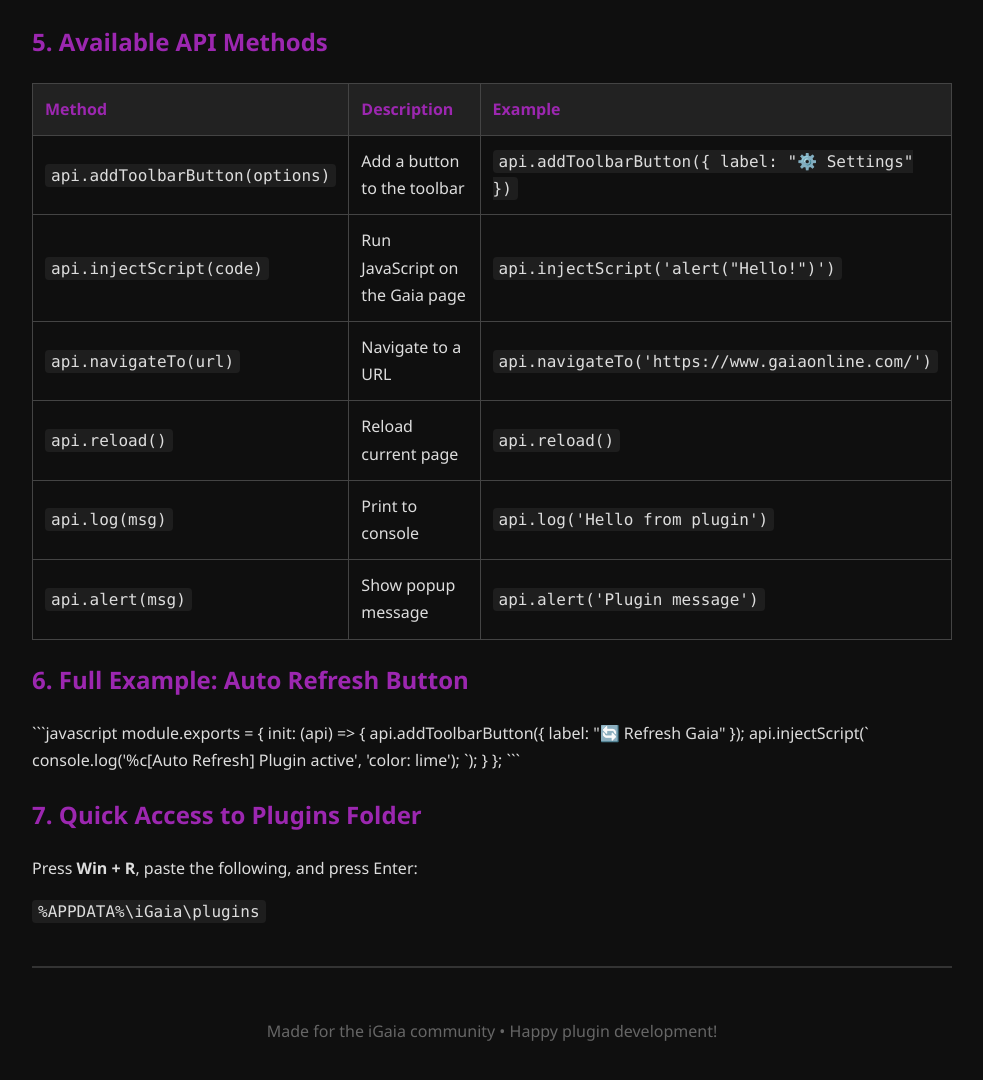
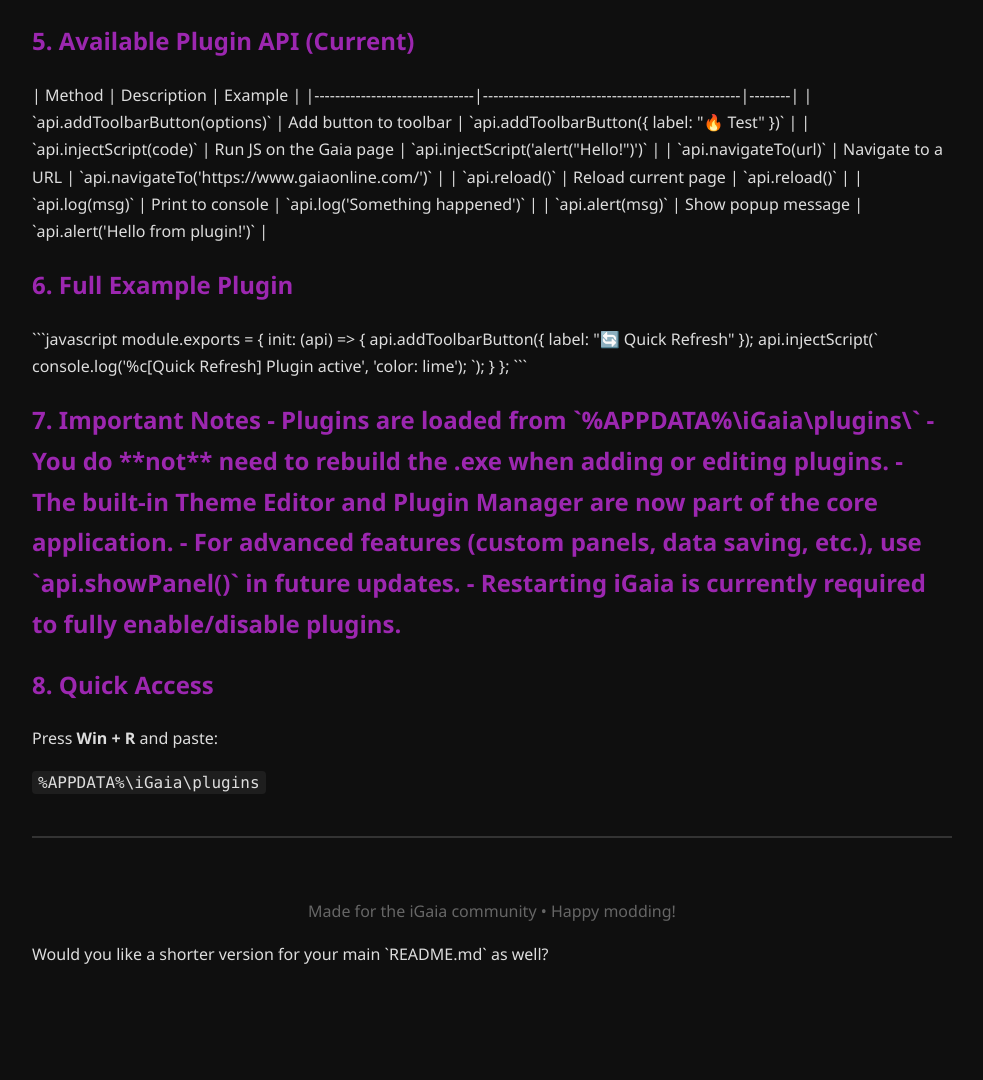
Before and after one commit to IlluminatiWX/iGaia, a plain HTML site: page plugin-guide.html in a window 1280 px wide. Shown: the part 1102-2182 px from the top of the page, without its empty margins (148-1131 px from the left). After the commit the page ends 2140 px from the top, so only its background shows below. Drawn offline with Linux system fonts and the light colour scheme.

Commit message:
Update plugin-guide.html

````diff
--- a/plugin-guide.html
+++ b/plugin-guide.html
@@ -10,7 +10,7 @@
       line-height: 1.7;
       max-width: 920px;
       margin: 40px auto;
-      padding: 20px;
+      padding: 30px;
       background: #0f0f0f;
       color: #ddd;
     }
@@ -19,7 +19,7 @@
     }
     h1 {
       border-bottom: 3px solid #9c27b0;
-      padding-bottom: 12px;
+      padding-bottom: 15px;
     }
     pre {
       background: #1e1e1e;
@@ -39,7 +39,7 @@
       background: #3d2a00;
       border-left: 6px solid #ff9800;
       padding: 16px;
-      margin: 20px 0;
+      margin: 25px 0;
       border-radius: 4px;
     }
     table {
@@ -63,28 +63,28 @@
     footer {
       text-align: center;
       color: #666;
-      margin-top: 50px;
+      margin-top: 60px;
     }
   </style>
 </head>
 <body>
 
   <h1>iGaia Plugin Development Guide</h1>
-  <p><strong>Version 1.0</strong> — For iGaia Native Flash Client</p>
+  <p><strong>Version 1.1</strong> — Updated for built-in Theme Editor + Plugin Manager</p>
 
   <div class="warning">
-    <strong>⚠️ Important:</strong> Plugins have full access to the renderer process.
-    Only install plugins from sources you trust.
+    <strong>⚠️ Security Note:</strong> Plugins run with full access to the renderer process.
+    Only install plugins from trusted sources.
   </div>
 
-  <h2>1. How to Install a Plugin</h2>
+  <h2>1. Installing Plugins</h2>
   <ol>
-    <li>Run iGaia at least once (it creates the necessary folders).</li>
+    <li>Run iGaia at least once to create the plugins folder.</li>
     <li>Open the plugins folder:<br>
       <code>%APPDATA%\iGaia\plugins\</code>
     </li>
-    <li>Create a new folder for your plugin (example: <code>my-awesome-plugin</code>).</li>
-    <li>Inside that folder, create two files:
+    <li>Create a new folder for your plugin (e.g. <code>my-cool-plugin</code>).</li>
+    <li>Inside that folder, add these two files:
       <ul>
         <li><code>manifest.json</code></li>
         <li><code>index.js</code></li>
@@ -95,20 +95,19 @@
 
   <h2>2. Plugin Folder Structure</h2>
   <pre>
-iGaia/
-└── plugins/
-    └── my-awesome-plugin/
-        ├── manifest.json
-        └── index.js
+%APPDATA%\iGaia\plugins\
+└── my-cool-plugin\
+    ├── manifest.json
+    └── index.js
   </pre>
 
-  <h2>3. manifest.json</h2>
+  <h2>3. manifest.json Example</h2>
 ```json
 {
-  "name": "My Awesome Plugin",
-  "description": "Adds cool features to iGaia",
+  "name": "My Cool Plugin",
+  "description": "Adds useful features to iGaia",
   "version": "1.0.0",
-  "author": "Your Username"
+  "author": "Your Name"
 }
 ```
 
@@ -116,51 +115,61 @@
 ```javascript
 module.exports = {
   init: (api, manifest) => {
-    console.log(`[${manifest.name}] Plugin loaded!`);
+    console.log(`[${manifest.name}] Plugin loaded successfully!`);
 
     // Add a button to the toolbar
     api.addToolbarButton({
-      label: "🚀 My Button"
+      label: "🚀 My Feature"
     });
   }
 };
 ```
 
-  <h2>5. Available API Methods</h2>
-  <table>
-    <tr><th>Method</th><th>Description</th><th>Example</th></tr>
-    <tr><td><code>api.addToolbarButton(options)</code></td><td>Add a button to the toolbar</td><td><code>api.addToolbarButton({ label: "⚙️ Settings" })</code></td></tr>
-    <tr><td><code>api.injectScript(code)</code></td><td>Run JavaScript on the Gaia page</td><td><code>api.injectScript('alert("Hello!")')</code></td></tr>
-    <tr><td><code>api.navigateTo(url)</code></td><td>Navigate to a URL</td><td><code>api.navigateTo('https://www.gaiaonline.com/')</code></td></tr>
-    <tr><td><code>api.reload()</code></td><td>Reload current page</td><td><code>api.reload()</code></td></tr>
-    <tr><td><code>api.log(msg)</code></td><td>Print to console</td><td><code>api.log('Hello from plugin')</code></td></tr>
-    <tr><td><code>api.alert(msg)</code></td><td>Show popup message</td><td><code>api.alert('Plugin message')</code></td></tr>
-  </table>
+  <h2>5. Available Plugin API (Current)</h2>
 
-  <h2>6. Full Example: Auto Refresh Button</h2>
+  | Method                        | Description                                      | Example |
+  |-------------------------------|--------------------------------------------------|--------|
+  | `api.addToolbarButton(options)` | Add button to toolbar                           | `api.addToolbarButton({ label: "🔥 Test" })` |
+  | `api.injectScript(code)`      | Run JS on the Gaia page                          | `api.injectScript('alert("Hello!")')` |
+  | `api.navigateTo(url)`         | Navigate to a URL                                | `api.navigateTo('https://www.gaiaonline.com/')` |
+  | `api.reload()`                | Reload current page                              | `api.reload()` |
+  | `api.log(msg)`                | Print to console                                 | `api.log('Something happened')` |
+  | `api.alert(msg)`              | Show popup message                               | `api.alert('Hello from plugin!')` |
+
+  <h2>6. Full Example Plugin</h2>
 ```javascript
 module.exports = {
   init: (api) => {
     api.addToolbarButton({
-      label: "🔄 Refresh Gaia"
+      label: "🔄 Quick Refresh"
     });
 
     api.injectScript(`
-      console.log('%c[Auto Refresh] Plugin active', 'color: lime');
+      console.log('%c[Quick Refresh] Plugin active', 'color: lime');
     `);
   }
 };
 ```
 
-  <h2>7. Quick Access to Plugins Folder</h2>
-  <p>Press <strong>Win + R</strong>, paste the following, and press Enter:</p>
+  <h2>7. Important Notes
+
+  - Plugins are loaded from `%APPDATA%\iGaia\plugins\`
+  - You do **not** need to rebuild the .exe when adding or editing plugins.
+  - The built-in Theme Editor and Plugin Manager are now part of the core application.
+  - For advanced features (custom panels, data saving, etc.), use `api.showPanel()` in future updates.
+  - Restarting iGaia is currently required to fully enable/disable plugins.
+
+  <h2>8. Quick Access</h2>
+  <p>Press <strong>Win + R</strong> and paste:</p>
   <p><code>%APPDATA%\iGaia\plugins</code></p>
 
   <hr>
 
   <footer>
-    <p>Made for the iGaia community • Happy plugin development!</p>
+    <p>Made for the iGaia community • Happy modding!</p>
   </footer>
 
 </body>
 </html>
+
+Would you like a shorter version for your main `README.md` as well?
````
